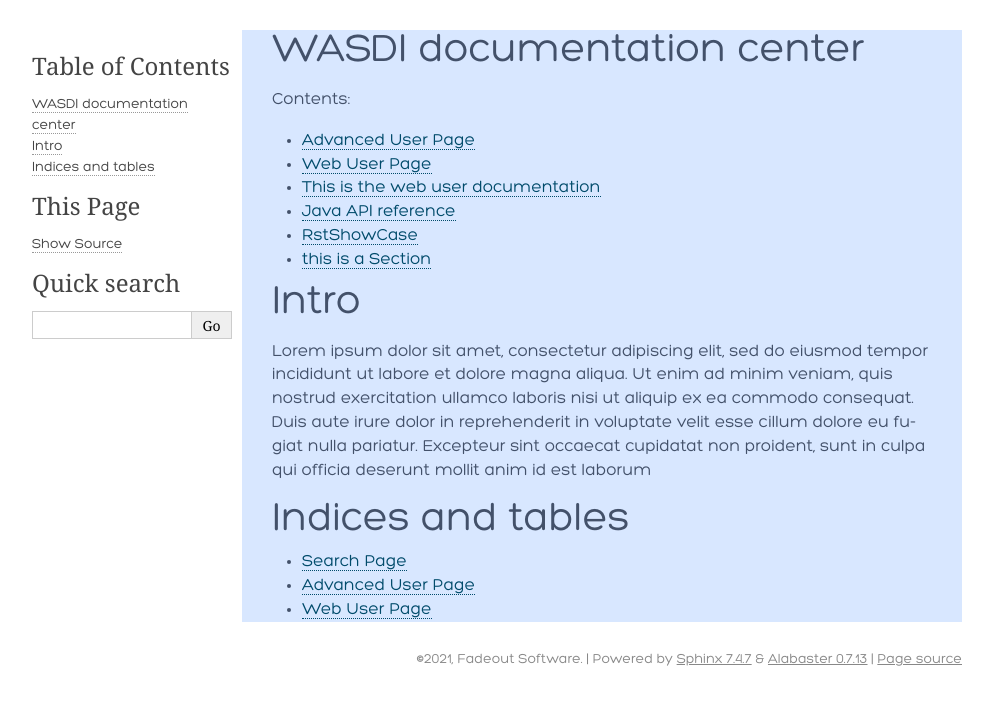
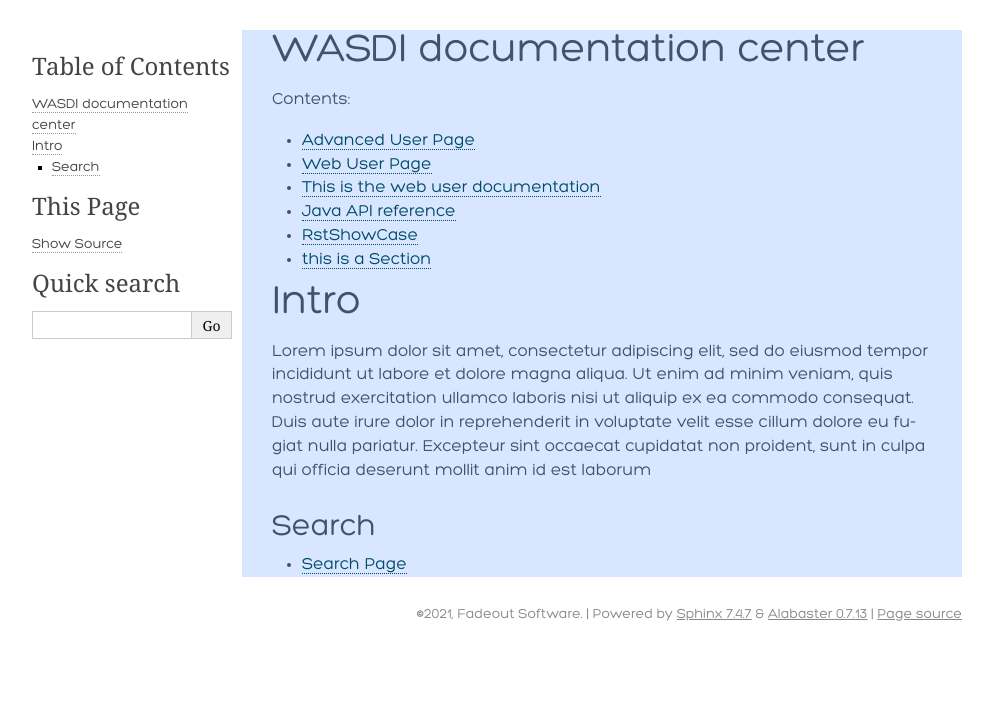
Before and after one commit to mmenapace/TestReadTheDocs, a Sphinx documentation site: the page built from docs/index.rst, in a window 1280 px wide. Shown: the top 705 px of the page, without its empty margins (148-1141 px from the left). Built offline with Sphinx 7.4.7, drawn with Linux system fonts in a browser that asks for light colours.

Commit message:
Search as subsection

```diff
--- a/docs/index.rst
+++ b/docs/index.rst
@@ -18,13 +18,7 @@
 ==================
 Lorem ipsum dolor sit amet, consectetur adipiscing elit, sed do eiusmod tempor incididunt ut labore et dolore magna aliqua. Ut enim ad minim veniam, quis nostrud exercitation ullamco laboris nisi ut aliquip ex ea commodo consequat. Duis aute irure dolor in reprehenderit in voluptate velit esse cillum dolore eu fugiat nulla pariatur. Excepteur sint occaecat cupidatat non proident, sunt in culpa qui officia deserunt mollit anim id est laborum
 
-Indices and tables
-==================
-
-
-
-
+Search
+^^^^^^^^^^^^^^^^^^
 
 * :ref:`search`
-* :ref:`AdvancedUser`
-* :ref:`WebUser`
```
